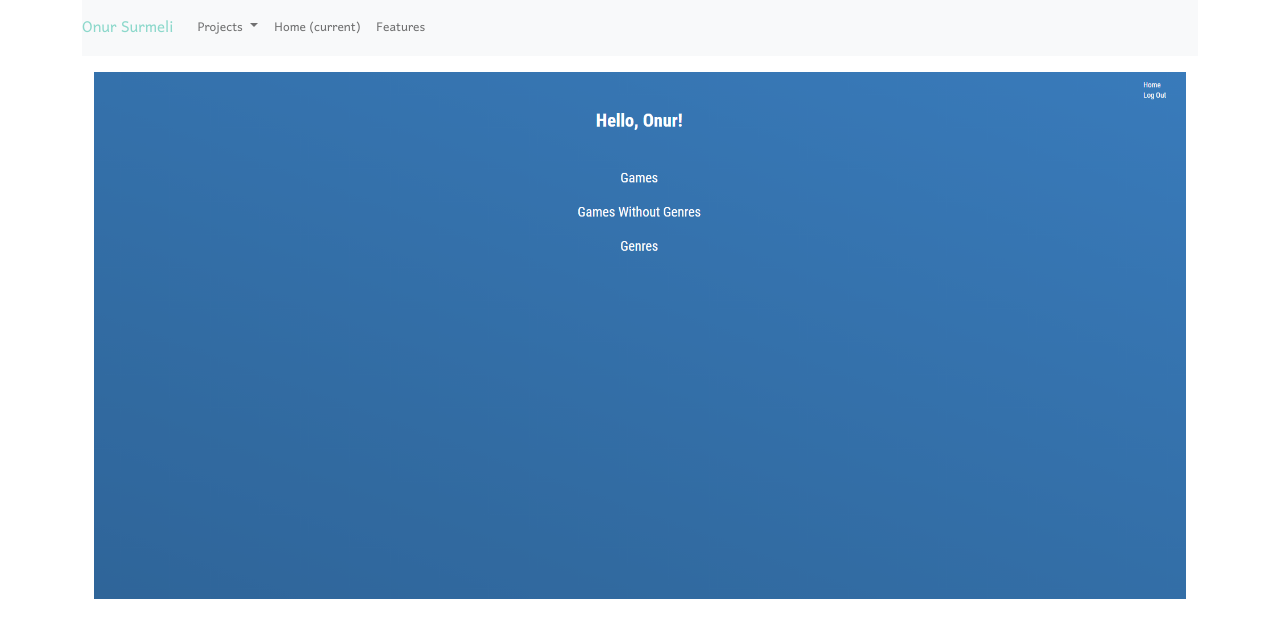
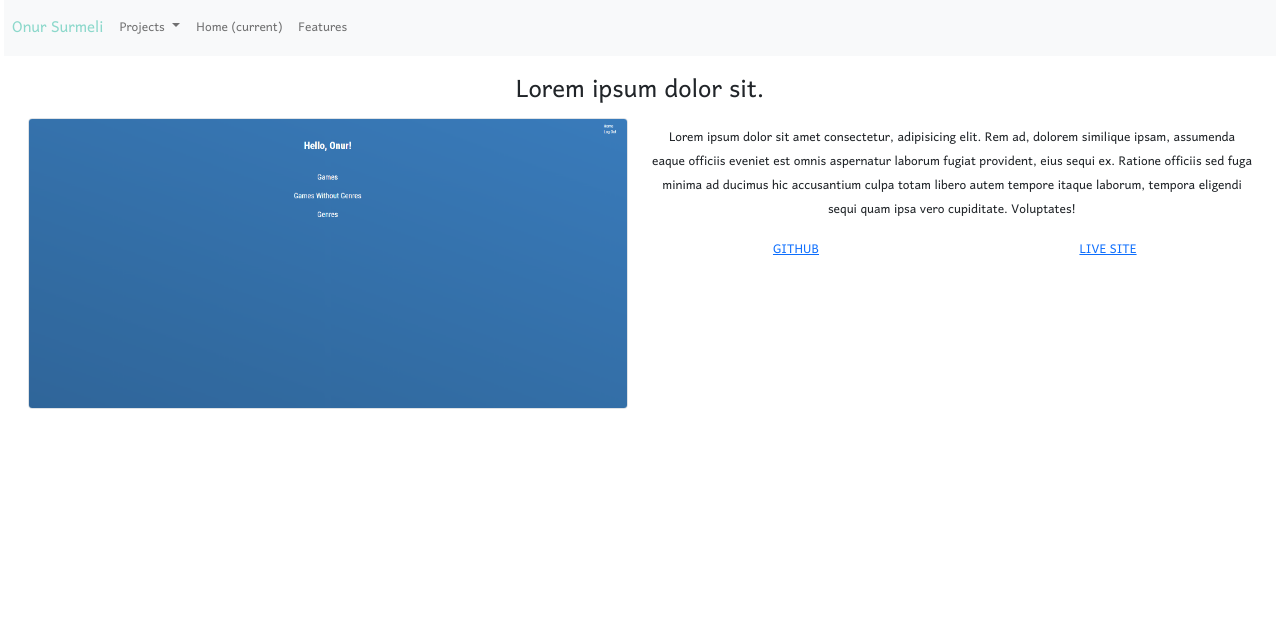
Before and after one commit to Zibilyonik/portfolio, a website: page index.html in a window 1280 px wide. Drawn offline with nearby package versions, Linux system fonts and the light colour scheme.

Commit message:
-Completes project container template. -Adds title and links to the project container. -Fixes navbar placement.

```diff
--- a/index.html
+++ b/index.html
@@ -10,11 +10,10 @@
     <title>Portfolio - Onur Surmeli</title>
   </head>
   <body>
-    <div class="container mx-auto">
       <header>
-        <nav class="navbar navbar-expand-lg navbar-light bg-light">
-          <a class="navbar-brand" href="#">Onur Surmeli</a>
-          <button class="navbar-toggler" type="button" data-toggle="collapse" data-target="#navbarNavDropdown" aria-controls="navbarNavDropdown" aria-expanded="false" aria-label="Toggle navigation">
+        <nav class="navbar navbar-expand-lg navbar-light bg-light mx-1">
+          <a class="navbar-brand mx-2" href="#">Onur Surmeli</a>
+          <button class="navbar-toggler mx-2" type="button" data-toggle="collapse" data-target="#navbarNavDropdown" aria-controls="navbarNavDropdown" aria-expanded="false" aria-label="Toggle navigation">
             <span class="navbar-toggler-icon"></span>
           </button>
           <div class="collapse navbar-collapse" id="navbarNavDropdown">
@@ -41,9 +40,23 @@
         </nav>
       </header>
       <div class="container-fluid my-3">
-        <div class="row">
-          <div class="col justify-content-center">
-            <img src="assets/template.png" alt="project" class="project-img">
+        <div class="row text-center px-3">
+          <div class="col-s-12">
+            <p class="h2 project-title">Lorem ipsum dolor sit.</p>
+          </div>
+          <div class="col-s-12 col-md-10 col-lg-6">
+            <img src="assets/template.png" alt="project" class="project-img border rounded">
+          </div>
+          <div class="col-s-12 col-md-10 col-lg-6 my-2">
+            <p>Lorem ipsum dolor sit amet consectetur, adipisicing elit. Rem ad, dolorem similique ipsam, assumenda eaque officiis eveniet est omnis aspernatur laborum fugiat provident, eius sequi ex. Ratione officiis sed fuga minima ad ducimus hic accusantium culpa totam libero autem tempore itaque laborum, tempora eligendi sequi quam ipsa vero cupiditate. Voluptates!</p>
+            <div class="row">
+              <div class="repo-link col-12 col-lg-6">
+                <a href="#">GITHUB</a>
+              </div>
+              <div class="live-link col-12 col-lg-6">
+                <a href="#">LIVE SITE</a>
+              </div>
+            </div>
           </div>
         </div>
       </div>
--- a/stylesheets/index.sass
+++ b/stylesheets/index.sass
@@ -6,8 +6,9 @@ $main-colour: rgb(140, 216, 203)
   color: $main-colour!important
 .project-img
   object-fit: cover
-  max-width: 100%
-  max-height: 100%
+  max-width: inherit
+  max-height: inherit
   transition: transform .3s
+  overflow: hidden
   &:hover
-    transform: scale(1.5)
+    transform: scale(1.3)
```
Also changed, not shown: stylesheets/index.css, 1 other file.
